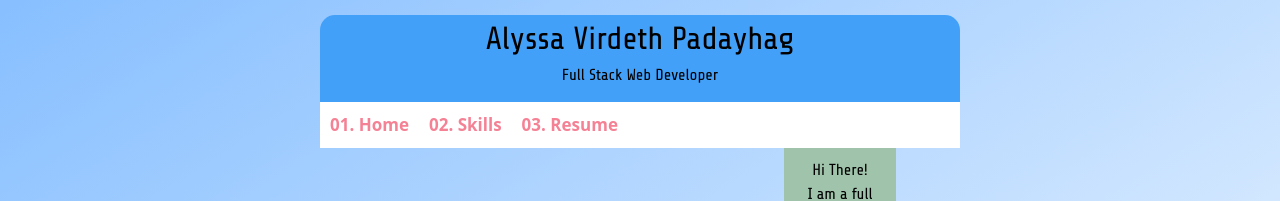
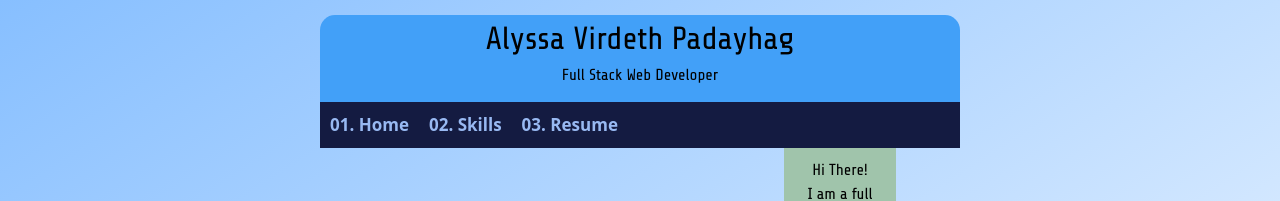
Before and after one commit to AlyssaPadayhag/ap-portfolio, a SvelteKit app: page / in a window 1280 px wide. Shown: the top 201 px of the page. Built offline with nearby package versions, Linux system fonts and the light colour scheme.

Commit message:
Update Nav colors

```diff
--- a/src/routes/+page.svelte
+++ b/src/routes/+page.svelte
@@ -60,7 +60,7 @@
         display: inline;
     }
 	.nav {
-		background-color: white;
+		background-color: #141b41;
 		overflow: hidden;
 		width: 50%;
 		margin-left: auto;
@@ -68,7 +68,7 @@
 	}
 	.nav li {
 		float: left;
-		color: rgb(245, 129, 149);
+		color: #98b9f2;
 		text-align: center;
 		padding: 10px;
 		text-decoration: none;
```
